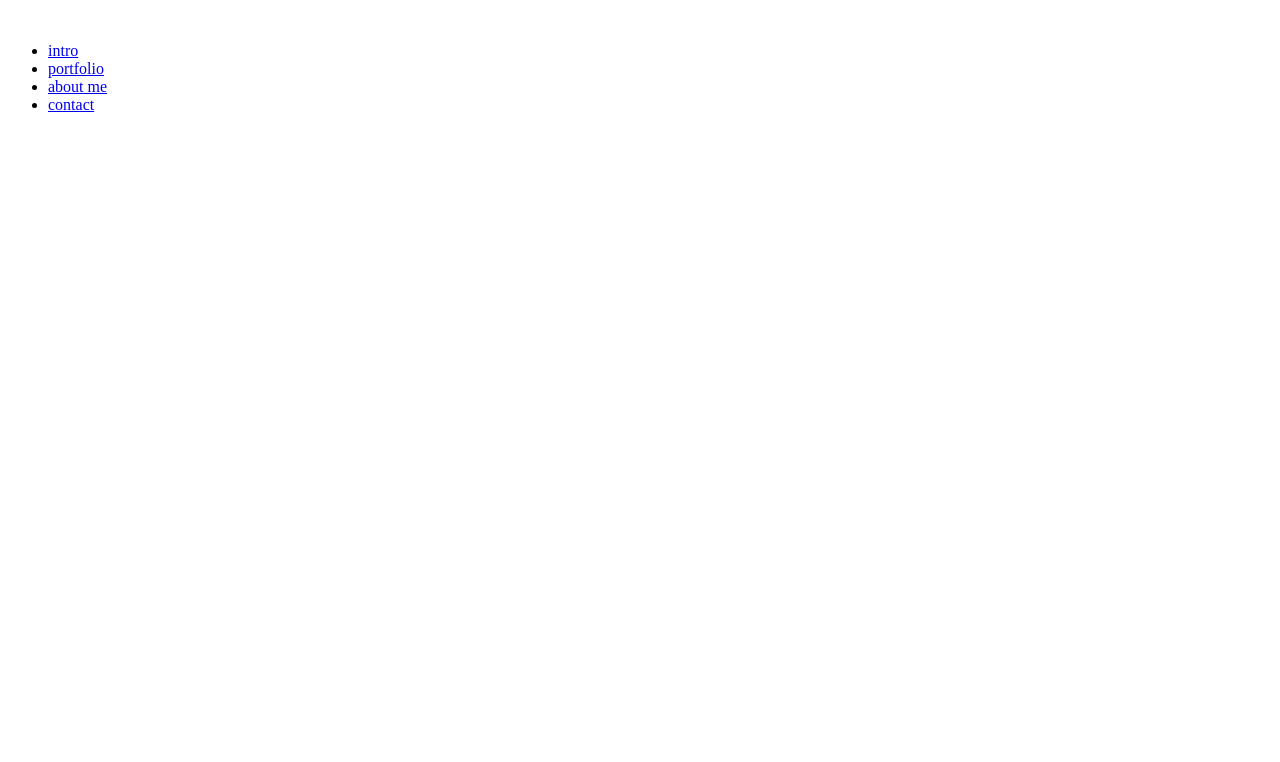
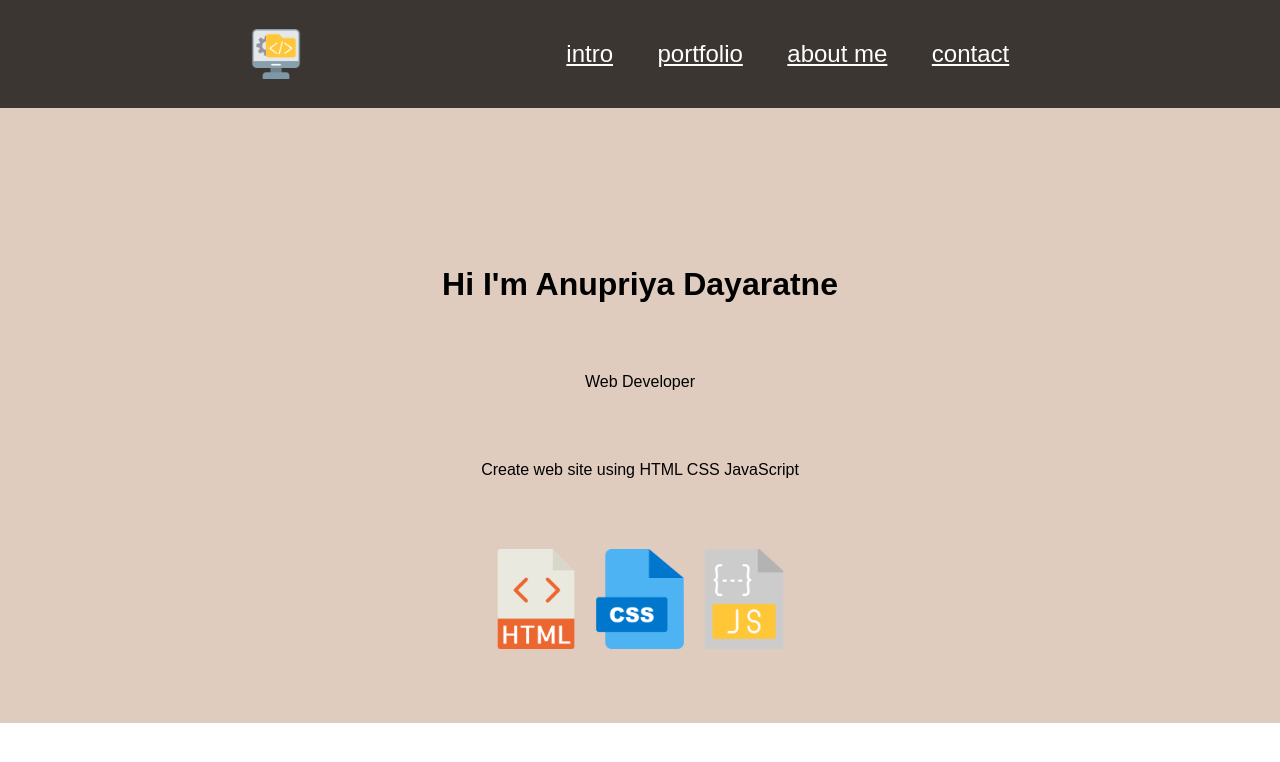
Before and after one commit to anupriya-d/anupriya-d.github.io, a plain HTML site: page index.html in a window 1280 px wide. Drawn offline with Linux system fonts and the light colour scheme.

Commit message:
added logos

```diff
--- a/index.html
+++ b/index.html
@@ -7,16 +7,35 @@
     <title>anupriya | web developer </title>
 </head>
 <body>
-    <div>
+    <div class="upper">
         <nav>
-            <img src="" alt="">
+            <img src="software-development.png"   width="50" height="50" alt="">
             <ul>
-                <li><a href="home">intro</a></li>
-                <li><a href="home">portfolio</a></li>
-                <li><a href="home">about me</a></li>
-                <li><a href="home">contact</a></li>
+                <li><a href="intro">intro</a></li>
+                <li><a href="portfolio">portfolio</a></li>
+                <li><a href="about_me">about me</a></li>
+                <li><a href="contact">contact</a></li>
             </ul>
         </nav>
+    </div>
+
+    <div class="intro">
+
+        <div class="profile_pic_area">
+        <img src="" alt="">
+        </div>
+
+        <div class="text_area">
+        <h1> Hi I'm Anupriya Dayaratne</h1>
+
+        <p> Web Developer</p>
+        <p>Create web site using HTML CSS JavaScript</p>
+        <img  src="html.png"  width="100" height="100" alt="">
+        <img  src="css.png"  width="100" height="100" alt="">
+        <img  src="js.png"  width="100" height="100" alt="">
+
+        </div>
+
     </div>
 
     <div>
--- a/style.css
+++ b/style.css
@@ -0,0 +1,50 @@
+*{
+    margin: 0;
+    padding: 0;
+    font-family: sans-serif;
+}
+
+.upper{
+
+    position: relative;
+    width: 100%;
+    background-color: #3C3633;
+}
+
+nav {
+    display: flex;
+    width: 80%;
+    margin: auto;
+    padding: 20px 0;
+    align-items: center;
+    justify-content: space-around;
+
+}
+
+nav ul li{
+    display: inline-block;
+    list-style: none;
+    margin: 20px;
+    font-size: 1.5em;
+}
+
+h1{
+    margin: 70px;
+}
+
+p{
+    margin: 70px;
+}
+
+a {
+    color: white;
+}
+
+.intro{
+    margin-top:0;
+    padding: 70px;
+    text-align: center;
+    position: relative;
+    background-color: #E0CCBE;
+
+   }
```
Also changed, not shown: css.png (added), html.png (added), js.png (added), software-development.png (added), 1 other file.
